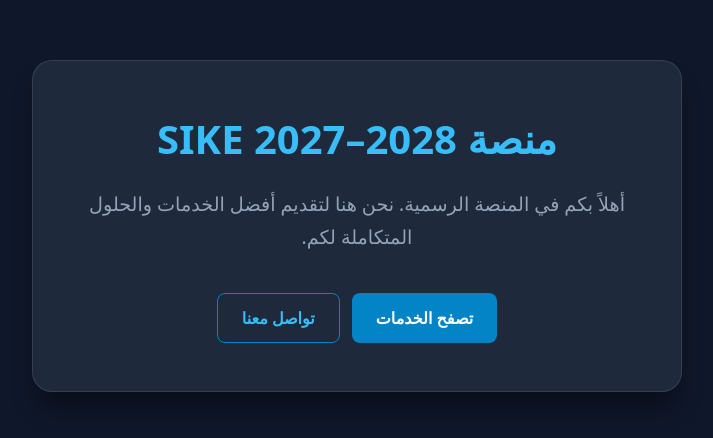
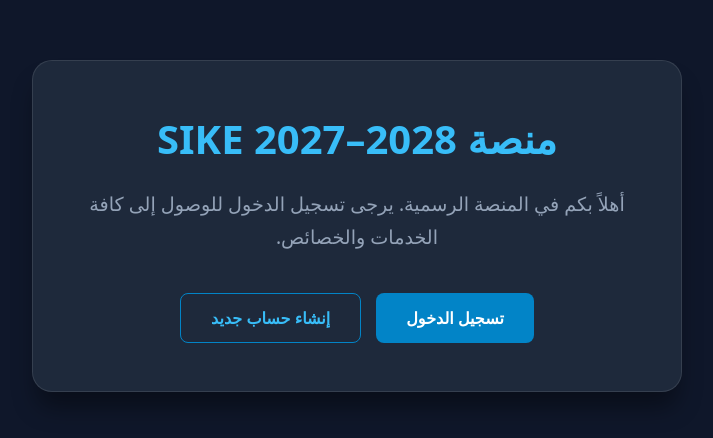
Before and after one commit to samking470461-gif/sike-2027-2028-app, a Next.js app: page / in a window 1280 px wide. Shown: the part 174-612 px from the top of the page, without its empty margins (283-996 px from the left). Built offline with nearby package versions, Linux system fonts and the light colour scheme.

Commit message:
Update page.tsx

```diff
--- a/app/page.tsx
+++ b/app/page.tsx
@@ -15,6 +15,7 @@ export default function Home() {
       <div style={{
         textAlign: 'center',
         maxWidth: '650px',
+        width: '100%',
         padding: '3rem 2rem',
         border: '1px solid rgba(255, 255, 255, 0.1)',
         borderRadius: '20px',
@@ -29,23 +30,24 @@ export default function Home() {
         }}>
           منصة SIKE 2027–2028
         </h1>
+
         <p style={{
           fontSize: '1.2rem',
           color: '#94a3b8',
           lineHeight: '1.7',
           marginBottom: '2.5rem'
         }}>
-          أهلاً بكم في المنصة الرسمية. نحن هنا لتقديم أفضل الخدمات والحلول المتكاملة لكم.
+          أهلاً بكم في المنصة الرسمية. يرجى تسجيل الدخول للوصول إلى كافة الخدمات والخصائص.
         </p>
 
         <div style={{
           display: 'flex',
-          gap: '12px',
+          gap: '15px',
           justifyContent: 'center',
           flexWrap: 'wrap'
         }}>
           <button style={{
-            padding: '12px 24px',
+            padding: '12px 30px',
             backgroundColor: '#0284c7',
             color: '#ffffff',
             border: 'none',
@@ -54,11 +56,11 @@ export default function Home() {
             fontSize: '1rem',
             cursor: 'pointer'
           }}>
-            تصفح الخدمات
+            تسجيل الدخول
           </button>
 
           <button style={{
-            padding: '12px 24px',
+            padding: '12px 30px',
             backgroundColor: 'transparent',
             color: '#38bdf8',
             border: '1px solid #0284c7',
@@ -67,7 +69,7 @@ export default function Home() {
             fontSize: '1rem',
             cursor: 'pointer'
           }}>
-            تواصل معنا
+            إنشاء حساب جديد
           </button>
         </div>
       </div>
```
